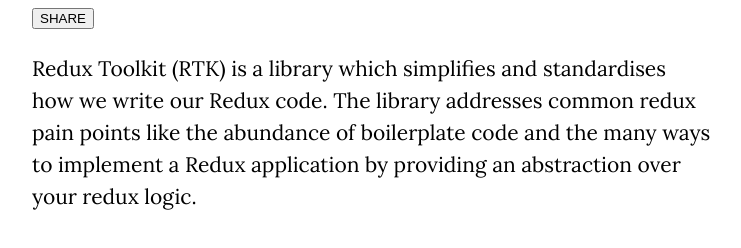
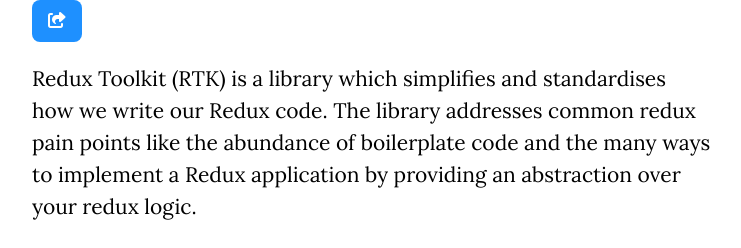
Before and after one commit to Code-Institute-Submissions/mlenahan-Johnpooch.dog_SepResub, a Django app: a page that uses templates/base.html in a window 1280 px wide. Shown: the part 309-557 px from the top of the page, without its empty margins (268-1009 px from the left). Run offline with Django 3.2, Linux system fonts and the light colour scheme; data comes from the database, SQL or seed files in the repository; some libraries are stand-ins or nearby versions; some web fonts are replaced.

Commit message:
add styling and icon to shar ebutton

```diff
--- a/static/css/style.css
+++ b/static/css/style.css
@@ -315,6 +315,20 @@ input:checked + .slider:before {
   border-radius: 50%;
 }
 
+.btn {
+   background-color: DodgerBlue;
+   border: none;
+   color: white;
+   padding: 12px 16px;
+   font-size: 16px;
+   cursor: pointer;
+   border-radius: 8px;
+ }
+
+ .btn:hover {
+   background-color: RoyalBlue;
+ }
+
  @media only screen and (max-width: 900px) {
     .pre-footer {
       padding-left: 32px;
--- /dev/null
+++ b/static/js/share.js
@@ -0,0 +1,20 @@
+const shareBtn = document.getElementById('shareBtn')
+const url = window.location.href;
+
+shareBtn.addEventListener('click', event => {
+    const queryString = window.location.search;
+  // Check for Web Share api support
+  if (navigator.share) {
+    // Browser supports native share api
+    navigator.share({
+      text: 'Please read this great article: ',
+      url: url
+    }).then(() => {
+      console.log('Thanks for sharing!');
+    })
+      .catch((err) => console.error(err));
+  } else {
+    // Fallback
+    alert("The current browser does not support the share function. Please, manually share the link")
+  }
+});
--- a/templates/base.html
+++ b/templates/base.html
@@ -11,6 +11,7 @@
     <link href="https://fonts.googleapis.com/css2?family=Roboto:wght@300&display=swap" rel="stylesheet">
     <link href="https://fonts.googleapis.com/css2?family=Lato:wght@300;700&display=swap" rel="stylesheet">
     <link rel="stylesheet" href="https://cdnjs.cloudflare.com/ajax/libs/font-awesome/5.15.3/css/all.min.css">
+    <script src="https://kit.fontawesome.com/c725ee2a59.js" crossorigin="anonymous"></script>
     <meta name="viewport" content="width=device-width, initial-scale=1" />
     <meta charset="UTF-8">
     <link rel="stylesheet" href="{% static 'css/style.css' %}">
--- a/templates/post_detail.html
+++ b/templates/post_detail.html
@@ -20,7 +20,8 @@
                 {% endif %}
             </div>
             <div class="share">
-                <button id="shareBtn">SHARE</button>
+                <button id="shareBtn" class="btn"><i class="fas fa-share-square"></i>
+                </button>
             </div>
             <div class="content">
                 <p>{{ post.excerpt | safe }}</p>
@@ -82,28 +83,5 @@
 </div>
 </div>
 
-<script>
-    const shareBtn = document.getElementById('shareBtn')
-
-    const url = window.location.href;
-
-
-shareBtn.addEventListener('click', event => {
-    const queryString = window.location.search;
-  // Check for Web Share api support
-  if (navigator.share) {
-    // Browser supports native share api
-    navigator.share({
-      text: 'Please read this great article: ',
-      url: url
-    }).then(() => {
-      console.log('Thanks for sharing!');
-    })
-      .catch((err) => console.error(err));
-  } else {
-    // Fallback
-    alert("The current browser does not support the share function. Please, manually share the link")
-  }
-});
-</script>
+<script src="/static/js/share.js"></script>
 {% endblock content %}
```
